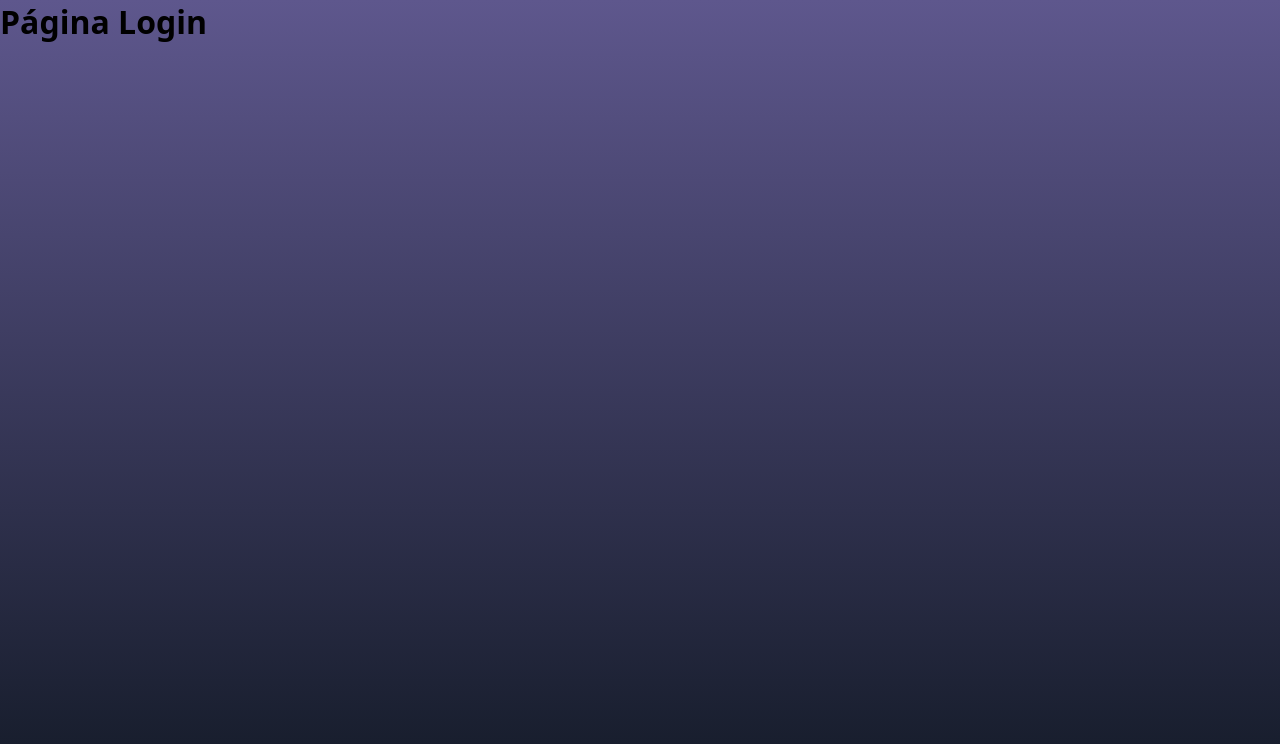
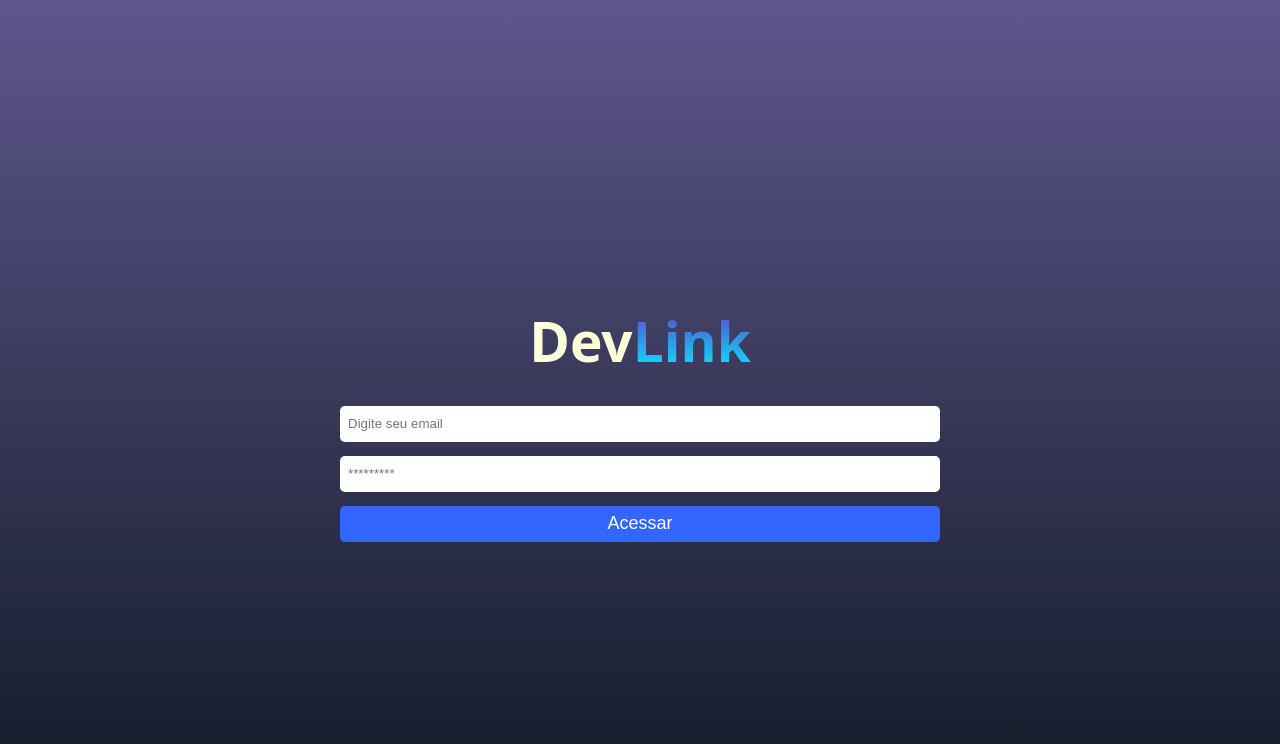
Before and after one commit to curioussdev/devLink, a React (Vite) app: page /login in a window 1280 px wide. Shown: the top 744 px of the page. Built offline with nearby package versions, Linux system fonts and the light colour scheme.

Commit message:
styling login screen

```diff
--- a/src/Pages/Login/index.jsx
+++ b/src/Pages/Login/index.jsx
@@ -1,7 +1,25 @@
+import './login.css'
+import { Logo } from '../../components/logo'
 export default function Login() {
     return(
-        <div>
-            <h1>Página Login</h1>
+        <div className='login-container'>
+           <Logo/>
+
+           <form className='form'>
+                <input
+                    type="email"
+                    placeholder='Digite seu email'
+                />
+
+                <input
+                    type="password"
+                    placeholder='*********'
+                    autoComplete='on'
+                />
+
+                <button type='submit'>Acessar</button>
+           </form>
+
         </div>
     )
 }
--- /dev/null
+++ b/src/Pages/Login/login.css
@@ -0,0 +1,32 @@
+.login-container{
+    display: flex;
+    flex-direction: column;
+    align-items: center;
+    justify-content: center;
+    height: 100vh;
+    width: 100%;
+
+}
+.form{
+    display: flex;
+    flex-direction: column;
+    width: 100%;
+    max-width: 600px;
+}
+
+.form input{
+    border: 0;
+    height: 36px;
+    margin-bottom: 14px;
+    border-radius: 5px;
+    padding: 0 8px;
+    outline: none;
+}
+.form button{
+    height: 36px;
+    border-radius: 5px;
+    background-color: #3366ff;
+    border: 0;
+    font-size: 18px;
+    color: #FFF;
+}
```
Also changed, not shown: 1 other file (tests, documents, lock files or other folders).
